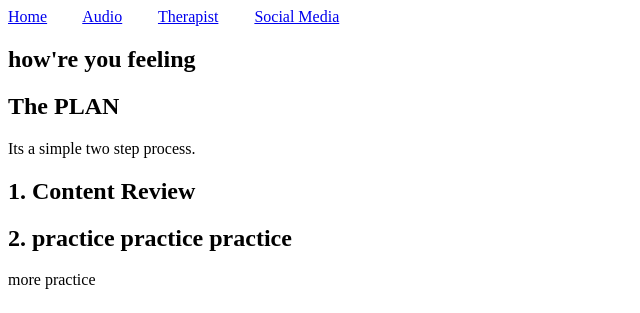
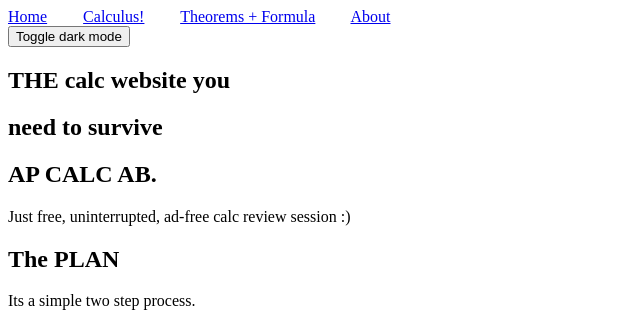
Before and after one commit to nikitawarrier1/nikitawarrier1.github.io, a plain HTML site: page index.html in a window 1280 px wide. Shown: the top 313 px of the page, without its empty margins (0-640 px from the left). Drawn offline with Linux system fonts and the light colour scheme; a script that the page names is missing.

Commit message:
Update index.html

```diff
--- a/index.html
+++ b/index.html
@@ -2,9 +2,10 @@
 <html lang="en-US"><!--lang attribute for browser convenience. can change mid para-->
   <head>
     <meta charset="utf-8" />
-    <title>Head Space</title>
-    <meta name="viewport" content="width=device-width" />
-    <link rel="stylesheet" href="./style.css" type="text/css" />
+    <title>Riemann Descartes</title>
+    <meta name="viewport" content="width=device-width" /><!--makes the width of the content the width of the screen-->
+    <link rel="stylesheet" href="./style.css" type="text/css" /><!--style element (if needed) would go to the <head> as well-->
+    <link rel="icon" sizes="64x64" href="./assets/icon.png" type="image/png" /><!--that small image on the left side of ur browser name. DEBUG-->
     <link rel="stylesheet" href="https://fonts.googleapis.com/css?family=Shadows Into Light" />
     <script src="./main.js"></script><!--defer or async attribute-->
   </head>
@@ -13,15 +14,21 @@
       <header id="header">
         <div class="menu">
           <a href="./index.html" class="style">Home</a>&nbsp;&nbsp;&nbsp;&nbsp;&nbsp;&nbsp;&nbsp;&nbsp;
-          <a href="./audio-library.html" class="style">Audio</a>&nbsp;&nbsp;&nbsp;&nbsp;&nbsp;&nbsp;&nbsp;&nbsp;
-          <a href="./connect-with-therapist.html" class="style">Therapist</a>&nbsp;&nbsp;&nbsp;&nbsp;&nbsp;&nbsp;&nbsp;&nbsp;
-          <a href="./social-media.html" class="style">Social Media</a>
+          <a href="./calculus.html" class="style">Calculus!</a>&nbsp;&nbsp;&nbsp;&nbsp;&nbsp;&nbsp;&nbsp;&nbsp;
+          <a href="./formulas.html" class="style">Theorems + Formula</a>&nbsp;&nbsp;&nbsp;&nbsp;&nbsp;&nbsp;&nbsp;&nbsp;
+          <a href="./about.html" class="style">About</a>
+        </div>
+        <div class="button">
+          <button onclick="toggleDarkMode()">Toggle dark mode</button>
         </div>
       </header>
       <div id="content-wrap">
         <!-- all other page content -->
         <section id="intromsg">
-          <h1>how're you feeling </h1>
+          <h1>THE calc website you </h1>
+          <h1>need to survive</h1>
+          <h1 class="calc">AP CALC AB.</h1>
+          <p>Just free, uninterrupted, ad-free calc review session :)</p> <!--ad-free?? advertisement-less is SOO wordy-->
         </section>
         <section id="plan">
           <h1>The PLAN</h1>
```
